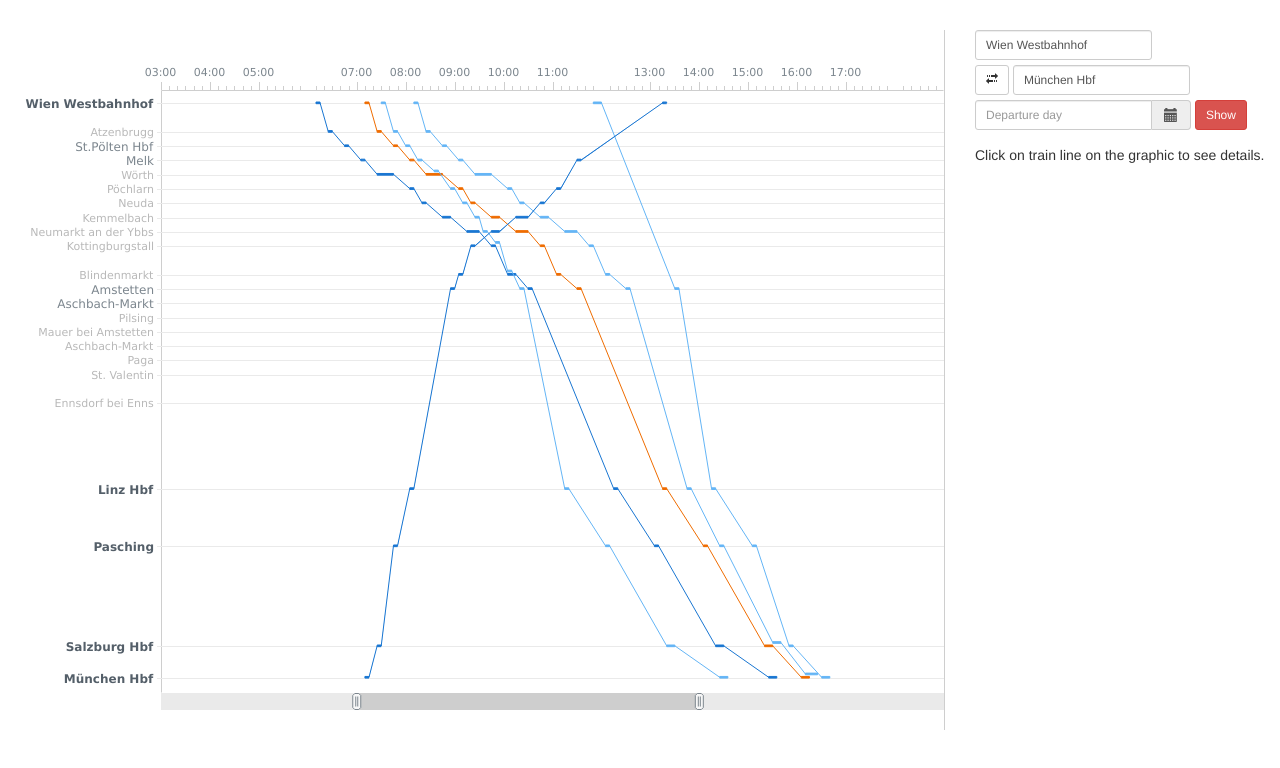
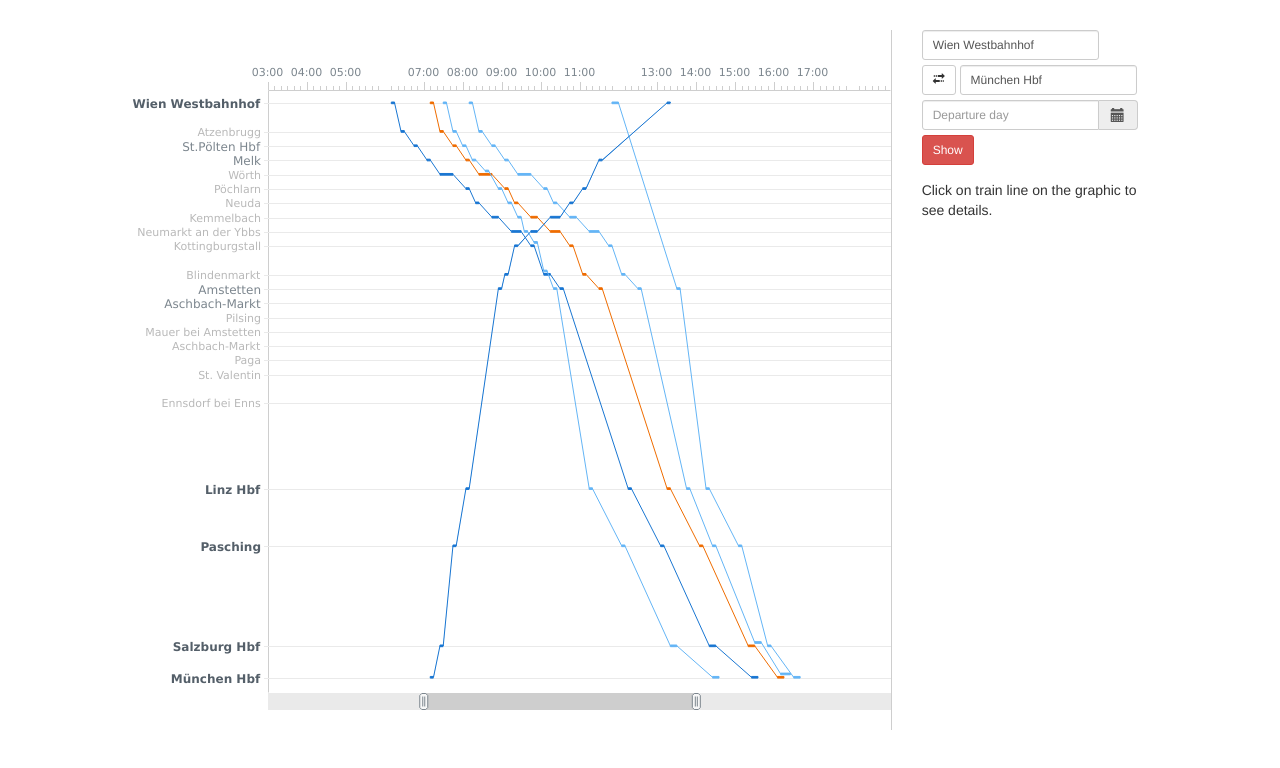
Before and after one commit to anychart-solutions/train-schedule-solution, a plain HTML site: page index.html in a window 1280 px wide. Drawn offline with nearby package versions, Linux system fonts and the light colour scheme.

Commit message:
container width col-10

```diff
--- a/index.html
+++ b/index.html
@@ -34,6 +34,8 @@
     <body>
         <div class="container-fluid">
             <div class="row">
+                <div class="col-xs-12 col-md-10 col-md-offset-1">
+                    <div class="row">
                         <div class="col-sm-9">
                             <div id="chart-container"></div>
                         </div>
@@ -67,8 +69,8 @@
                             </div>
                         </div>
                     </div>
-
-
+                </div>
+            </div>
         </div>
     </body>
     <script type="text/javascript">
```
Lines whose indentation alone changed are shown as unchanged.
